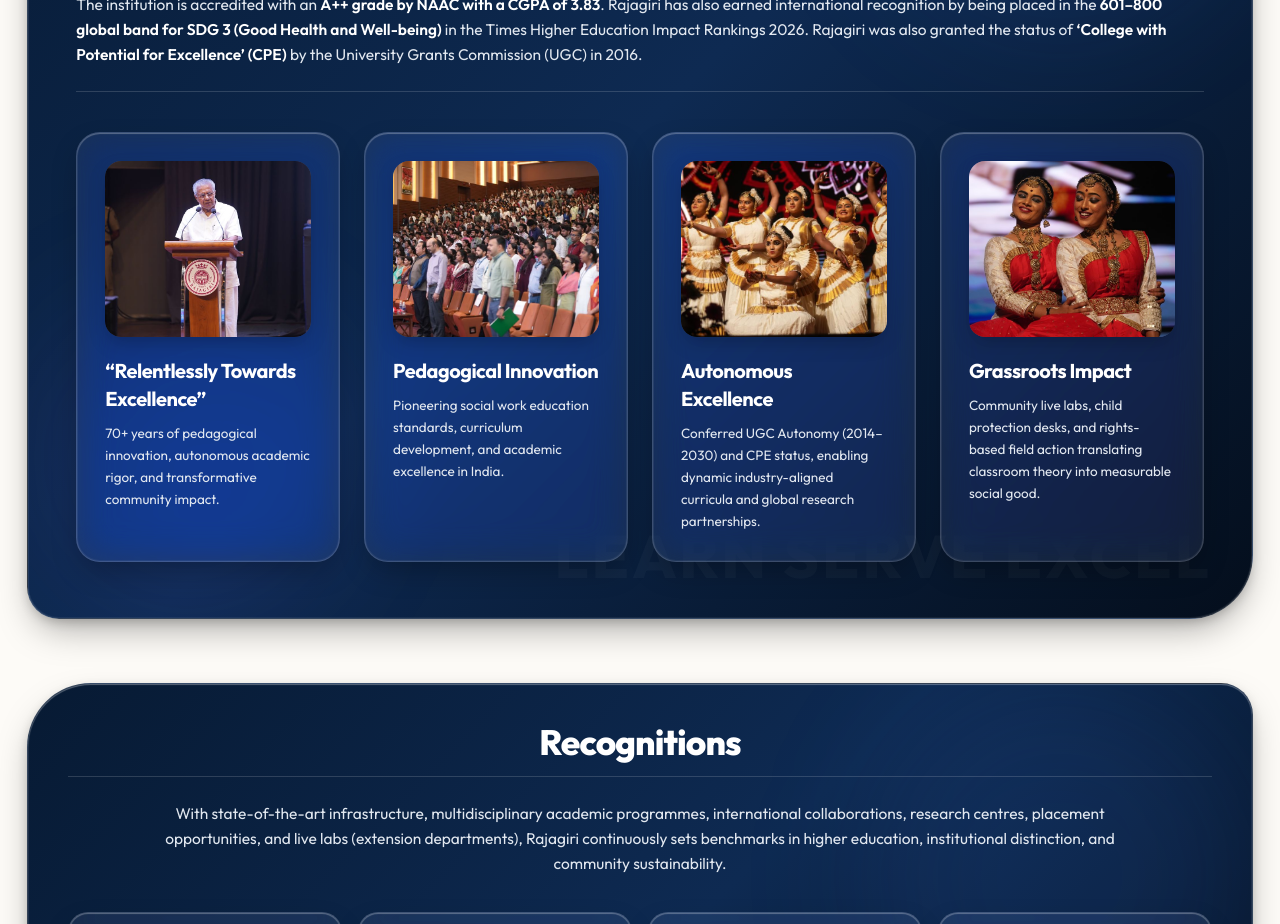
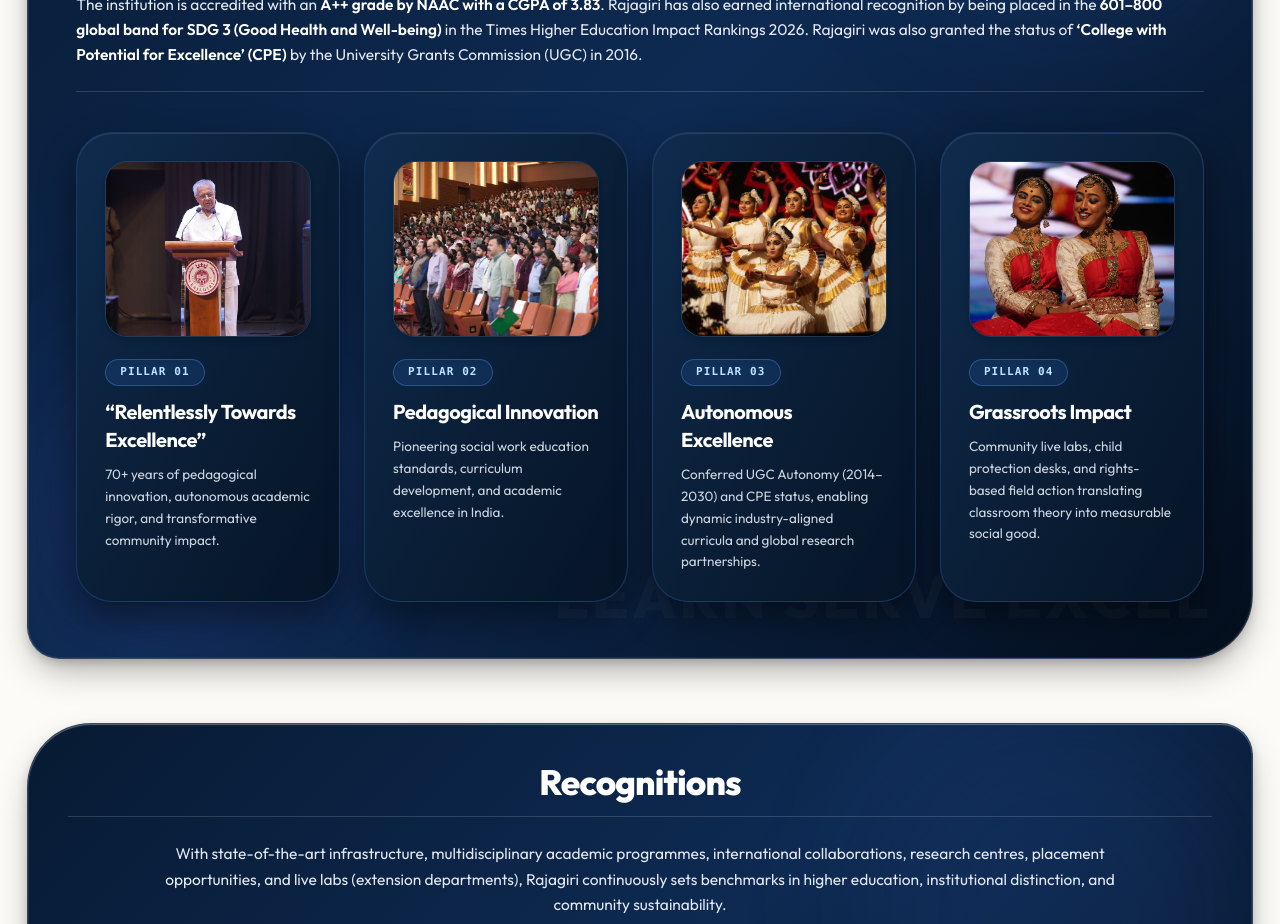
Before and after one commit to Rlabzteam/Dyuti27, a React (Vite) app: page /about in a window 1280 px wide. Shown: the part 1280-2204 px from the top of the page. Built offline with nearby package versions, Linux system fonts and the light colour scheme.

Commit message:
refactor(rajagiri): update foundational pillar sub-cards with HD shape, deep blue glassmorphism, and ice-blue badges

```diff
--- a/src/pages/Rajagiri.tsx
+++ b/src/pages/Rajagiri.tsx
@@ -227,87 +227,99 @@ export const Rajagiri: React.FC = () => {
               </p>
             </div>
 
-            {/* 4 Foundational Pillars Grid with High Speed Local Cached Images */}
-            <div className="grid grid-cols-1 md:grid-cols-2 lg:grid-cols-4 gap-6 items-start py-2 relative z-10">
+            {/* 4 Foundational Pillars Grid (HD Style & Shape Matching Reference) */}
+            <div className="grid grid-cols-1 md:grid-cols-2 lg:grid-cols-4 gap-6 items-stretch py-2 relative z-10">
               {/* Card 1: Relentlessly Towards Excellence */}
-              <div className="group hd-card hd-glass-dark hd-glass-dark-hover rounded-[24px] p-6 sm:p-7 flex flex-col justify-between h-full">
+              <div className="group relative bg-gradient-to-br from-[#0F2B4D] via-[#0A1F38] to-[#061426] border border-[#1E3F6D]/80 hover:border-blue-400/60 rounded-[32px] sm:rounded-[36px] p-6 sm:p-7 flex flex-col justify-between h-full shadow-[inset_0_1px_1px_rgba(255,255,255,0.12),0_16px_36px_rgba(0,0,0,0.45)] hover:shadow-[inset_0_1px_1px_rgba(255,255,255,0.18),0_20px_42px_rgba(0,0,0,0.6)] transition-all duration-300 hover:-translate-y-1.5">
                 <div>
-                  <div className="w-full h-40 sm:h-44 rounded-[16px] overflow-hidden mb-5 hd-img-frame">
+                  <div className="w-full h-40 sm:h-44 rounded-[22px] overflow-hidden mb-5 border border-white/10 shadow-md">
                     <img
                       src="/images/pillar_excellence.jpg"
                       alt="Relentlessly Towards Excellence"
-                      className="w-full h-full object-cover"
+                      className="w-full h-full object-cover group-hover:scale-105 transition-transform duration-500"
                       loading="eager"
                       decoding="async"
                     />
                   </div>
-                  <h3 className="font-heading font-bold text-lg sm:text-xl text-white tracking-tight mb-2.5 leading-snug group-hover:text-blue-200 transition-colors m-0">
+                  <div className="inline-flex items-center px-3.5 py-1 rounded-full bg-blue-500/15 border border-blue-400/30 text-[11px] font-mono font-semibold tracking-widest text-sky-200 uppercase mb-3 shadow-inner">
+                    PILLAR 01
+                  </div>
+                  <h3 className="font-heading font-bold text-lg sm:text-xl text-white tracking-tight mb-2.5 leading-snug group-hover:text-blue-100 transition-colors m-0">
                     &ldquo;Relentlessly Towards Excellence&rdquo;
                   </h3>
-                  <p className="font-sans text-[13px] sm:text-[13.5px] text-slate-200 leading-relaxed m-0 font-normal">
+                  <p className="font-sans text-[13px] sm:text-[13.5px] text-slate-200/90 leading-relaxed m-0 font-normal">
                     70+ years of pedagogical innovation, autonomous academic rigor, and transformative community impact.
                   </p>
                 </div>
               </div>
 
               {/* Card 2: Pedagogical Innovation */}
-              <div className="group hd-card hd-glass-dark hd-glass-dark-hover rounded-[24px] p-6 sm:p-7 flex flex-col justify-between h-full">
+              <div className="group relative bg-gradient-to-br from-[#0F2B4D] via-[#0A1F38] to-[#061426] border border-[#1E3F6D]/80 hover:border-blue-400/60 rounded-[32px] sm:rounded-[36px] p-6 sm:p-7 flex flex-col justify-between h-full shadow-[inset_0_1px_1px_rgba(255,255,255,0.12),0_16px_36px_rgba(0,0,0,0.45)] hover:shadow-[inset_0_1px_1px_rgba(255,255,255,0.18),0_20px_42px_rgba(0,0,0,0.6)] transition-all duration-300 hover:-translate-y-1.5">
                 <div>
-                  <div className="w-full h-40 sm:h-44 rounded-[16px] overflow-hidden mb-5 hd-img-frame">
+                  <div className="w-full h-40 sm:h-44 rounded-[22px] overflow-hidden mb-5 border border-white/10 shadow-md">
                     <img
                       src="/images/pillar_innovation.jpg"
                       alt="Pedagogical Innovation"
-                      className="w-full h-full object-cover"
+                      className="w-full h-full object-cover group-hover:scale-105 transition-transform duration-500"
                       loading="eager"
                       decoding="async"
                     />
                   </div>
-                  <h3 className="font-heading font-bold text-lg sm:text-xl text-white tracking-tight mb-2.5 leading-snug group-hover:text-blue-200 transition-colors m-0">
+                  <div className="inline-flex items-center px-3.5 py-1 rounded-full bg-blue-500/15 border border-blue-400/30 text-[11px] font-mono font-semibold tracking-widest text-sky-200 uppercase mb-3 shadow-inner">
+                    PILLAR 02
+                  </div>
+                  <h3 className="font-heading font-bold text-lg sm:text-xl text-white tracking-tight mb-2.5 leading-snug group-hover:text-blue-100 transition-colors m-0">
                     Pedagogical Innovation
                   </h3>
-                  <p className="font-sans text-[13px] sm:text-[13.5px] text-slate-200 leading-relaxed m-0 font-normal">
+                  <p className="font-sans text-[13px] sm:text-[13.5px] text-slate-200/90 leading-relaxed m-0 font-normal">
                     Pioneering social work education standards, curriculum development, and academic excellence in India.
                   </p>
                 </div>
               </div>
 
               {/* Card 3: Autonomous Excellence */}
-              <div className="group hd-card hd-glass-dark hd-glass-dark-hover rounded-[24px] p-6 sm:p-7 flex flex-col justify-between h-full">
+              <div className="group relative bg-gradient-to-br from-[#0F2B4D] via-[#0A1F38] to-[#061426] border border-[#1E3F6D]/80 hover:border-blue-400/60 rounded-[32px] sm:rounded-[36px] p-6 sm:p-7 flex flex-col justify-between h-full shadow-[inset_0_1px_1px_rgba(255,255,255,0.12),0_16px_36px_rgba(0,0,0,0.45)] hover:shadow-[inset_0_1px_1px_rgba(255,255,255,0.18),0_20px_42px_rgba(0,0,0,0.6)] transition-all duration-300 hover:-translate-y-1.5">
                 <div>
-                  <div className="w-full h-40 sm:h-44 rounded-[16px] overflow-hidden mb-5 hd-img-frame">
+                  <div className="w-full h-40 sm:h-44 rounded-[22px] overflow-hidden mb-5 border border-white/10 shadow-md">
                     <img
                       src="/images/pillar_autonomy.jpg"
                       alt="Autonomous Excellence"
-                      className="w-full h-full object-cover"
+                      className="w-full h-full object-cover group-hover:scale-105 transition-transform duration-500"
                       loading="eager"
                       decoding="async"
                     />
                   </div>
-                  <h3 className="font-heading font-bold text-lg sm:text-xl text-white tracking-tight mb-2.5 leading-snug group-hover:text-blue-200 transition-colors m-0">
+                  <div className="inline-flex items-center px-3.5 py-1 rounded-full bg-blue-500/15 border border-blue-400/30 text-[11px] font-mono font-semibold tracking-widest text-sky-200 uppercase mb-3 shadow-inner">
+                    PILLAR 03
+                  </div>
+                  <h3 className="font-heading font-bold text-lg sm:text-xl text-white tracking-tight mb-2.5 leading-snug group-hover:text-blue-100 transition-colors m-0">
                     Autonomous Excellence
                   </h3>
-                  <p className="font-sans text-[13px] sm:text-[13.5px] text-slate-200 leading-relaxed m-0 font-normal">
+                  <p className="font-sans text-[13px] sm:text-[13.5px] text-slate-200/90 leading-relaxed m-0 font-normal">
                     Conferred UGC Autonomy (2014&ndash;2030) and CPE status, enabling dynamic industry-aligned curricula and global research partnerships.
                   </p>
                 </div>
               </div>
 
               {/* Card 4: Grassroots Impact */}
-              <div className="group hd-card hd-glass-dark hd-glass-dark-hover rounded-[24px] p-6 sm:p-7 flex flex-col justify-between h-full">
+              <div className="group relative bg-gradient-to-br from-[#0F2B4D] via-[#0A1F38] to-[#061426] border border-[#1E3F6D]/80 hover:border-blue-400/60 rounded-[32px] sm:rounded-[36px] p-6 sm:p-7 flex flex-col justify-between h-full shadow-[inset_0_1px_1px_rgba(255,255,255,0.12),0_16px_36px_rgba(0,0,0,0.45)] hover:shadow-[inset_0_1px_1px_rgba(255,255,255,0.18),0_20px_42px_rgba(0,0,0,0.6)] transition-all duration-300 hover:-translate-y-1.5">
                 <div>
-                  <div className="w-full h-40 sm:h-44 rounded-[16px] overflow-hidden mb-5 hd-img-frame">
+                  <div className="w-full h-40 sm:h-44 rounded-[22px] overflow-hidden mb-5 border border-white/10 shadow-md">
                     <img
                       src="/images/pillar_grassroots.jpg"
                       alt="Grassroots Impact"
-                      className="w-full h-full object-cover"
+                      className="w-full h-full object-cover group-hover:scale-105 transition-transform duration-500"
                       loading="eager"
                       decoding="async"
                     />
                   </div>
-                  <h3 className="font-heading font-bold text-lg sm:text-xl text-white tracking-tight mb-2.5 leading-snug group-hover:text-blue-200 transition-colors m-0">
+                  <div className="inline-flex items-center px-3.5 py-1 rounded-full bg-blue-500/15 border border-blue-400/30 text-[11px] font-mono font-semibold tracking-widest text-sky-200 uppercase mb-3 shadow-inner">
+                    PILLAR 04
+                  </div>
+                  <h3 className="font-heading font-bold text-lg sm:text-xl text-white tracking-tight mb-2.5 leading-snug group-hover:text-blue-100 transition-colors m-0">
                     Grassroots Impact
                   </h3>
-                  <p className="font-sans text-[13px] sm:text-[13.5px] text-slate-200 leading-relaxed m-0 font-normal">
+                  <p className="font-sans text-[13px] sm:text-[13.5px] text-slate-200/90 leading-relaxed m-0 font-normal">
                     Community live labs, child protection desks, and rights-based field action translating classroom theory into measurable social good.
                   </p>
                 </div>
```
